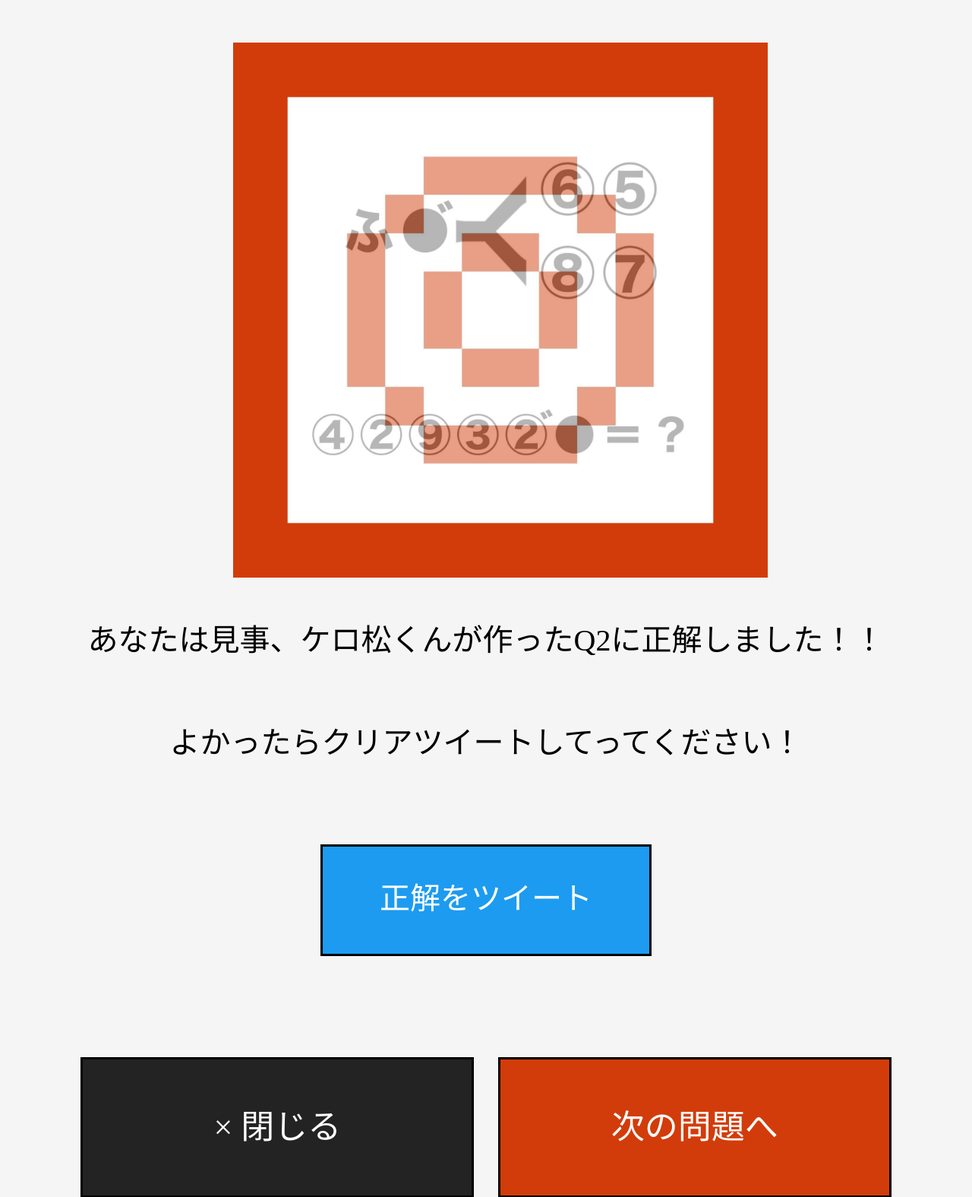
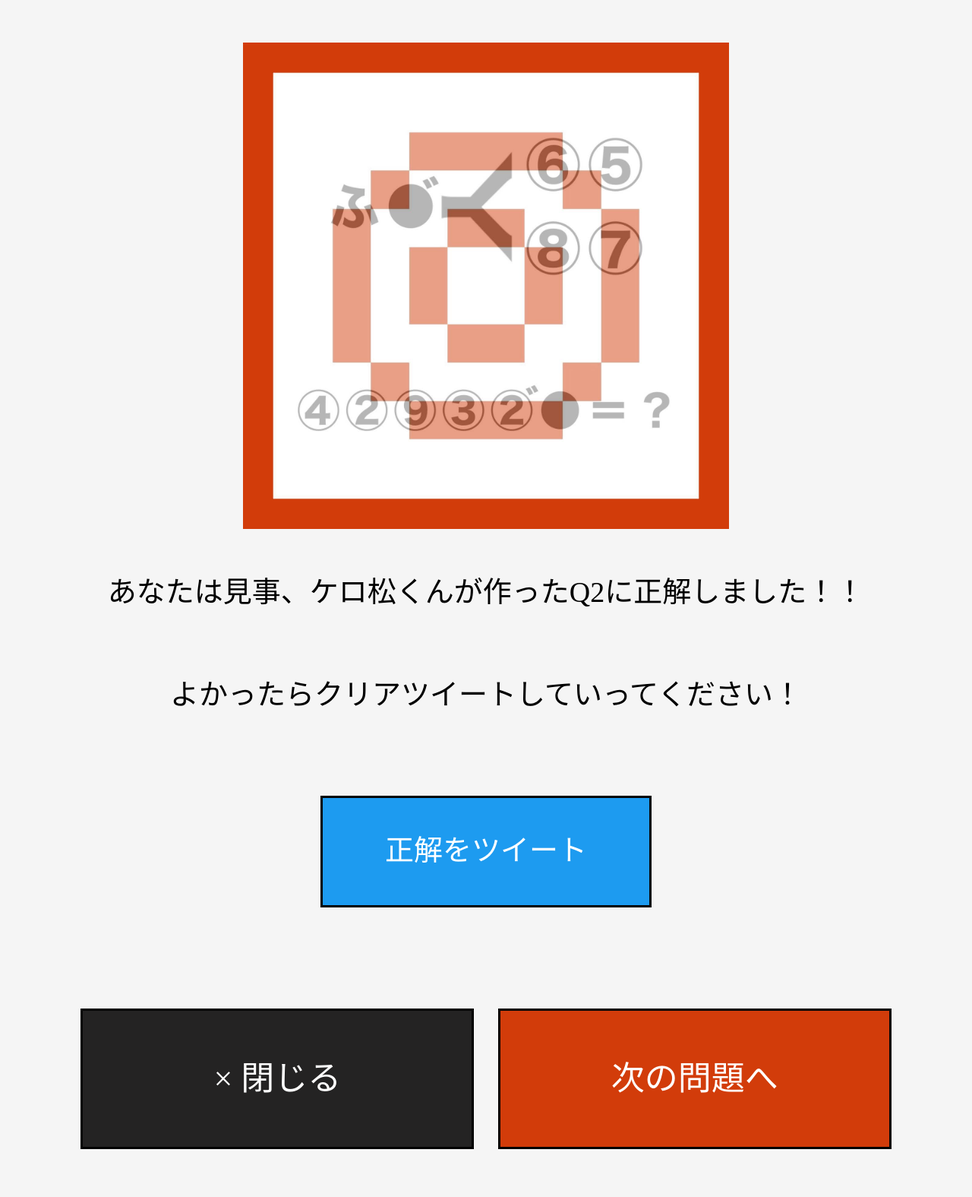
Before and after one commit to 100nazoNEXT/100nazoNEXT, a PHP site: page /Q2clear.html in a window 1280 px wide. Shown: the part 136-1711 px from the top of the page at 76% size. After the commit the page ends 1648 px from the top, so only its background shows below. Run offline with PHP 8.4, Linux system fonts and the light colour scheme; some web fonts are replaced.

Commit message:
Add files via upload

```diff
--- a/Q2clear.html
+++ b/Q2clear.html
@@ -14,7 +14,7 @@
         <img class="a" src="Q2正解.jpg">
     </div>
     <div class="clear">
-        <p>あなたは見事、ケロ松くんが作ったQ2に正解しました！！</p><br><p>よかったらクリアツイートしてってください！</p>
+        <p>あなたは見事、ケロ松くんが作ったQ2に正解しました！！</p><br><p>よかったらクリアツイートしていってください！</p>
         <a  class="tweet" href="https://bit.ly/3c0wFEU"><p>正解をツイート</p></a>
     </div>
     <div class="command">
--- a/clear.css
+++ b/clear.css
@@ -71,7 +71,7 @@ section {
 }
 
 .clear p {
-    font-size: 40px;
+    font-size: 38px;
     line-height: 10px;
     padding-top: 10px;
     margin: 0;
@@ -127,19 +127,3 @@ a p {
     margin-right: 2.45vw;
     margin-bottom: 3vw;
 }
-
-.a {
-    border: 2.5vw #d23c0a solid;
-}
-
-.b {
-    border: 2.5vw #1e5aaa solid;
-}
-
-.c {
-    border: 2.5vw #aa9104 solid;
-}
-
-.d {
-    border: 2.5vw #999 solid;
-}
```
